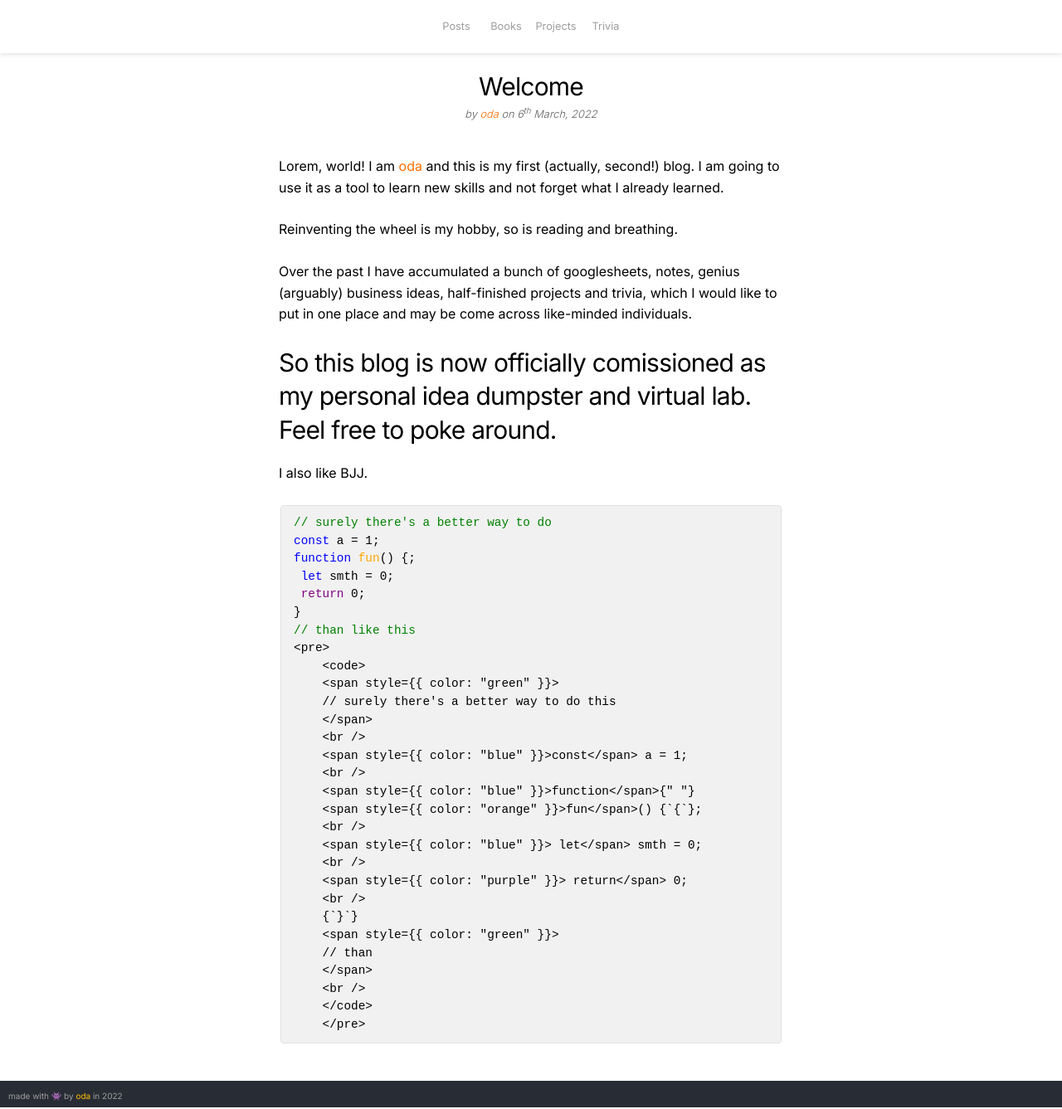
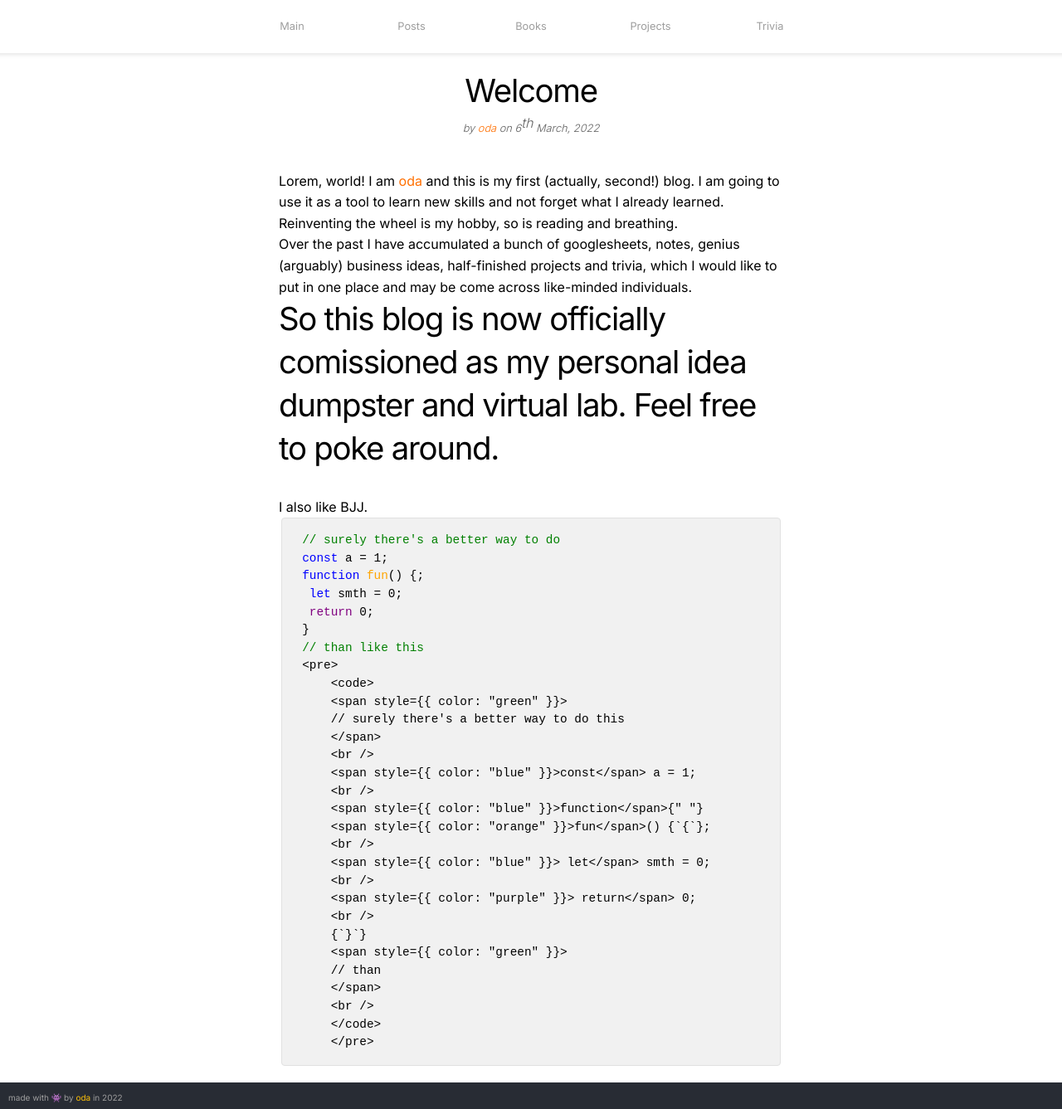
Before and after one commit to ooddaa/blog, a React (Create React App) app: page / in a window 1280 px wide. Shown: the whole page at 83% size. Built offline with nearby package versions, Linux system fonts and the light colour scheme.

Commit message:
remove skeleton.css

```diff
--- a/public/app.css
+++ b/public/app.css
@@ -13,7 +13,11 @@
   box-sizing: border-box;
   /* border: red 1px solid; */
 }
-
+html {
+  /* font-size: 62.5%; */
+  /* font-size: 10px; */
+  font-size: 16px;
+}
 html,
 body {
   height: 100%;
@@ -49,7 +53,7 @@ Scale: 1.250 - Major Third
 0.64rem   / 10.24px
 0.512rem  / 8.19px
 –––––––––––––––––––––––––––––––––––––––––––––––––– */
-:root {
+/* :root {
   --font-size-large-5: 48.83px;
   --font-size-large-4: 39.06px;
   --font-size-large-3: 31.25px;
@@ -59,26 +63,45 @@ Scale: 1.250 - Major Third
   --font-size-small-1: 12.8px;
   --font-size-small-2: 10.24px;
   --font-size-small-3: 8.19px;
+} */
+:root {
+  --font-size-large-5: 3.052rem;
+  --font-size-large-4: 2.441rem;
+  --font-size-large-3: 1.953rem;
+  --font-size-large-2: 1.563rem;
+  --font-size-large-1: 1.25rem;
+  --font-size-base: 1rem;
+  --font-size-small-1: 0.8rem;
+  --font-size-small-2: 0.64rem;
+  --font-size-small-3: 0.512rem;
+}
+
+h1,
+h2,
+h3,
+h4,
+h5,
+h6 {
+  margin-top: 0;
+  margin-bottom: 2rem;
+  font-weight: 400;
+}
+
+h4 {
+  font-size: 2.4rem;
+  line-height: 1.35;
+  letter-spacing: -0.08rem;
+}
+
+p {
+  margin-top: 0;
 }
 
 /* Wrapper - Main grid
 –––––––––––––––––––––––––––––––––––––––––––––––––– */
 .wrapper {
-  /* display: grid; */
-  /* grid-template-columns: 200px auto 200px;
-  grid-template-rows: 100px auto auto;
-  grid-template-areas:
-    "header header header"
-    "leftsidebar pagecontent rightsidebar"
-    "footer footer footer ";
-  grid-gap: 40px;
-  justify-items: stretch; */
-
   display: flex;
   flex-direction: column;
-  /* overflow: auto; */
-  /* padding-bottom: var(--footer-height); */
-  /* min-height: calc(100vh - var(--footer-height)); */
 }
 
 /* Header
@@ -92,26 +115,24 @@ Scale: 1.250 - Major Third
   justify-content: center;
 }
 
-.App-header__title {
-  /* background-color: thistle; */
-}
-
 .header-navbar {
   background-color: var(--white);
   display: flex;
   padding: 0 35% 0 35%;
-  width: 100%;
+  width: auto;
   justify-content: center;
   align-items: center;
   box-shadow: 0 2px 5px 0 rgba(0, 0, 0, 0.1);
   gap: var(---30);
+  gap: 2rem;
 }
 
 /* Header links
 –––––––––––––––––––––––––––––––––––––––––––––––––– */
 .header-navbar-link {
   display: flex;
-  width: 60px;
+  width: 80px;
+  margin: 0 1rem 0 1rem;
   justify-content: center;
 }
 
@@ -249,6 +270,30 @@ Base: 16px
 
 /* Widths */
 
+/* Lists
+–––––––––––––––––––––––––––––––––––––––––––––––––– */
+ul {
+  list-style: circle inside;
+}
+ol {
+  list-style: decimal inside;
+}
+ol,
+ul {
+  padding-left: 0;
+  margin-top: 0;
+}
+ul ul,
+ul ol,
+ol ol,
+ol ul {
+  margin: 1.5rem 0 1.5rem 3rem;
+  font-size: 90%;
+}
+li {
+  margin-bottom: 1rem;
+}
+
 /* Palette
 –––––––––––––––––––––––––––––––––––––––––––––––––– */
 /* BLACK */
@@ -308,8 +353,28 @@ Base: 16px
   cursor: pointer;
 }
 
-@media (prefers-reduced-motion: no-preference) {
-  .App-logo {
-    animation: App-logo-spin infinite 20s linear;
-  }
+/* Code
+–––––––––––––––––––––––––––––––––––––––––––––––––– */
+code {
+  padding: 0.2rem 0.5rem;
+  margin: 0 0.2rem;
+  font-size: 90%;
+  white-space: nowrap;
+  background: #f1f1f1;
+  border: 1px solid #e1e1e1;
+  border-radius: 4px;
 }
+
+pre > code {
+  display: block;
+  padding: 1rem 1.5rem;
+  white-space: pre;
+  text-align: left;
+  word-spacing: normal;
+  word-break: normal;
+  word-wrap: normal;
+  line-height: 1.5;
+}
+
+/* Media Queries
+–––––––––––––––––––––––––––––––––––––––––––––––––– */
--- a/public/index.html
+++ b/public/index.html
@@ -15,7 +15,6 @@
       user's mobile device or desktop. See https://developers.google.com/web/fundamentals/web-app-manifest/
     -->
     <link rel="manifest" href="%PUBLIC_URL%/manifest.json" />
-    <link rel="stylesheet" href="/skeleton.css" />
     <link rel="stylesheet" href="/grids.css" />
     <link rel="stylesheet" href="/bems.css" />
     <link rel="stylesheet" href="/app.css" />
--- a/public/skeleton.css
+++ b/public/skeleton.css
@@ -445,6 +445,7 @@ code {
   border: 1px solid #e1e1e1;
   border-radius: 4px;
 }
+
 pre > code {
   display: block;
   padding: 1rem 1.5rem;
--- a/src/components/layout/Header.jsx
+++ b/src/components/layout/Header.jsx
@@ -24,12 +24,7 @@ const styles = {
     fontWeight: "300",
   },
 };
-/**
- * @todo header contains
- * Logo - on the left
- * center - Posts, Projects, Books, Hz
- *
- */
+
 function Header(props) {
   return (
     <>
@@ -43,6 +38,9 @@ function Header(props) {
 
         <div className="header-navbar">
           <div className="header-navbar-link">
+            <Link to="/">Main</Link>
+          </div>
+          <div className="header-navbar-link">
             <Link to="/posts">Posts</Link>
           </div>
           <div className="header-navbar-link">
@@ -55,20 +53,6 @@ function Header(props) {
             <Link to="#">Trivia</Link>
           </div>
         </div>
-        {/* <div className="header-navbar">
-          <Link className="header-navbar-link" to="#">
-            Posts
-          </Link>
-          <Link className="header-navbar-link" to="#">
-            Books
-          </Link>
-          <Link className="header-navbar-link" to="#">
-            Projects
-          </Link>
-          <Link className="header-navbar-link" to="#">
-            Trivia
-          </Link>
-        </div> */}
       </div>
     </>
   );
```
